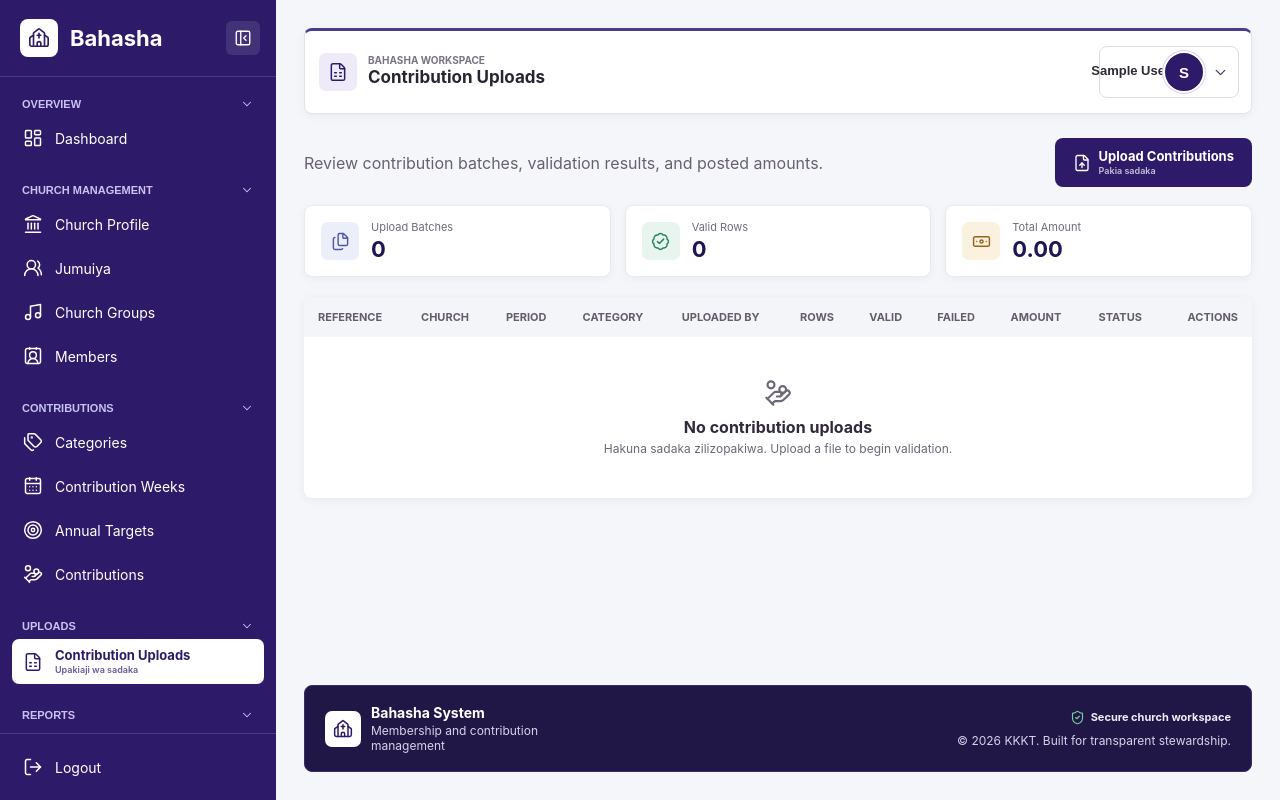
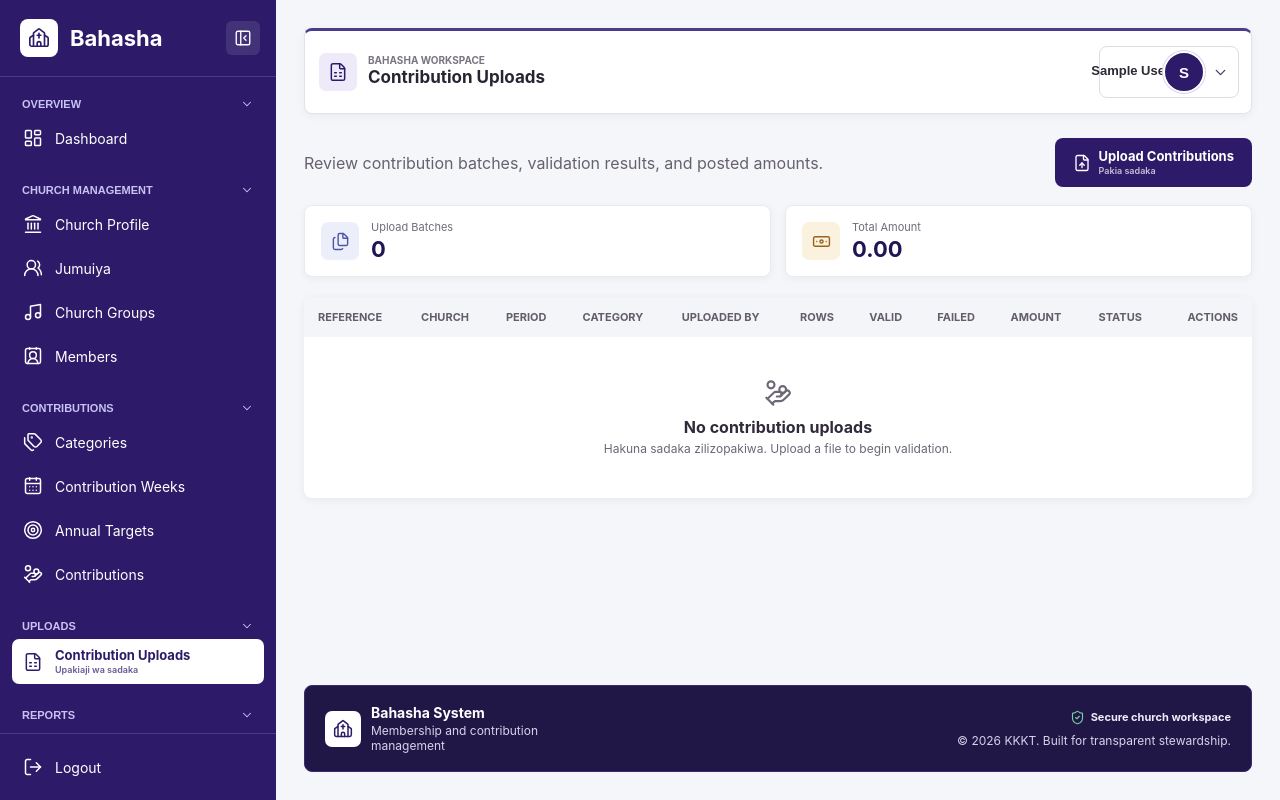
Before and after one commit to Oswaldgerald/bahasha-web, a Django app: page /web/excel-uploads/ in a window 1280 px wide. Run offline with Django 5.2, Linux system fonts and the light colour scheme; the visitor is signed in with stand-in values (Sample User, id 1); data comes from the database, SQL or seed files in the repository; data that the repository does not hold is empty; parts of the project's set-up code (start-up, migrations or seed data) failed here and were passed over.

Commit message:
Remove valid row upload summary

```diff
--- a/excel_uploads/views.py
+++ b/excel_uploads/views.py
@@ -70,7 +70,6 @@ def excel_upload_list(request):
 
     summary = uploads.aggregate(
         total=Count("id"),
-        valid=Sum("valid_rows", default=0),
         amount=Sum("total_amount", default=0),
     )
 
--- a/static/css/contribution-uploads.css
+++ b/static/css/contribution-uploads.css
@@ -21,7 +21,7 @@
 .upload-summary {
     display: grid;
     gap: 14px;
-    grid-template-columns: repeat(3, minmax(0, 1fr));
+    grid-template-columns: repeat(2, minmax(0, 1fr));
     margin-bottom: 18px;
 }
 
@@ -53,7 +53,6 @@
     width: 19px;
 }
 
-.summary-valid { background: #e7f5ee; color: #25805b; }
 .summary-amount { background: #fbf1df; color: #9a631d; }
 
 .upload-summary-item small,
--- a/templates/excel_uploads/list.html
+++ b/templates/excel_uploads/list.html
@@ -16,10 +16,6 @@
     <div class="upload-summary-item">
         <span class="upload-summary-icon"><i data-lucide="files" aria-hidden="true"></i></span>
         <span><small>Upload Batches</small><strong>{{ summary.total }}</strong></span>
-    </div>
-    <div class="upload-summary-item">
-        <span class="upload-summary-icon summary-valid"><i data-lucide="badge-check" aria-hidden="true"></i></span>
-        <span><small>Valid Rows</small><strong>{{ summary.valid }}</strong></span>
     </div>
     <div class="upload-summary-item">
         <span class="upload-summary-icon summary-amount"><i data-lucide="banknote" aria-hidden="true"></i></span>
```
